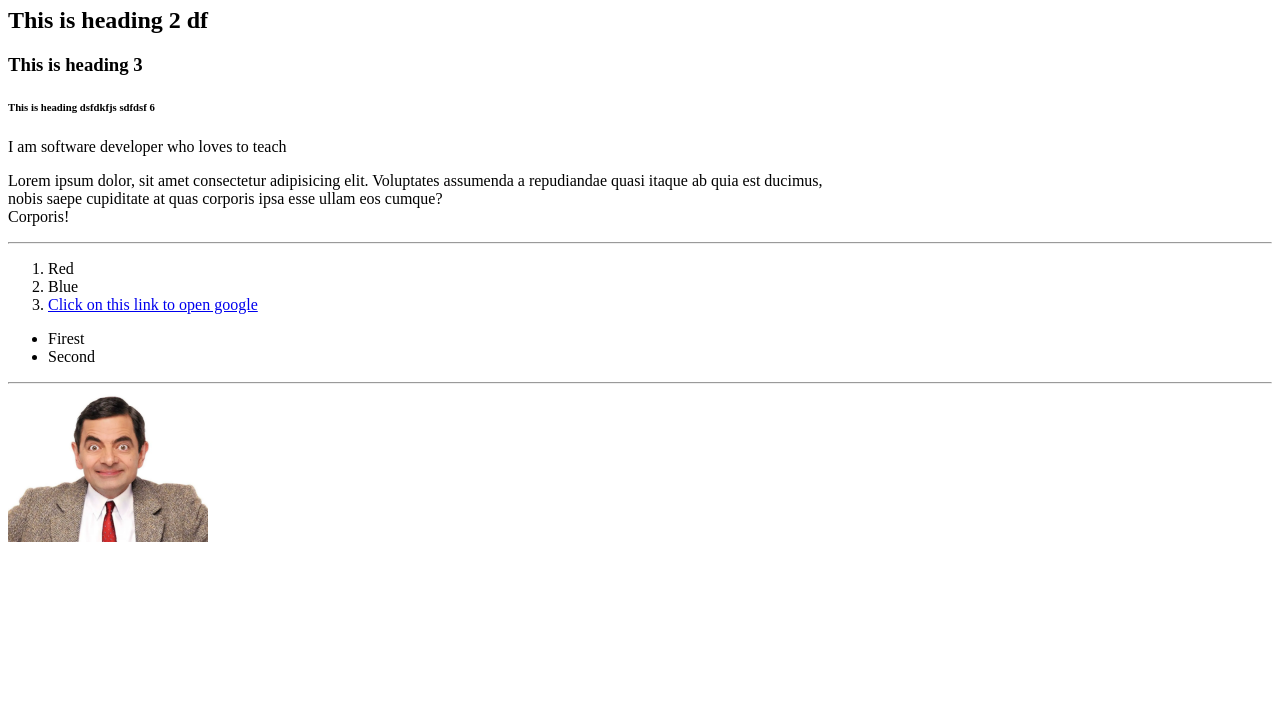
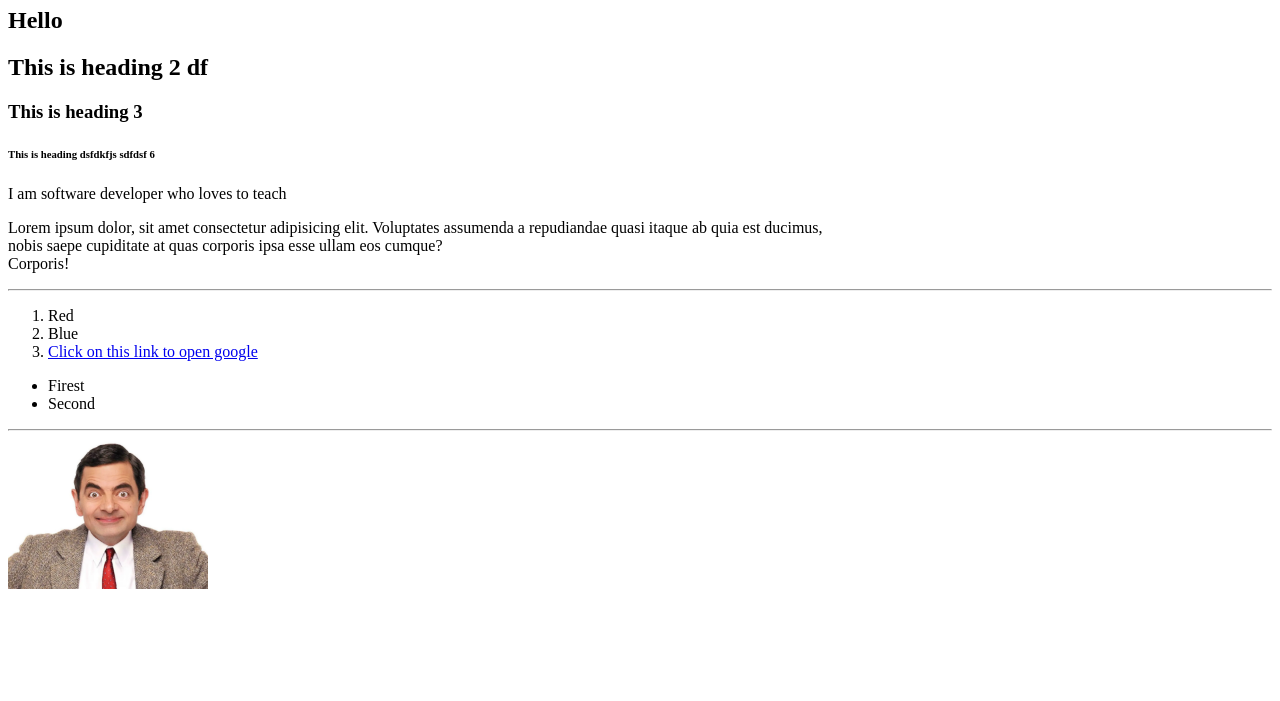
Before and after one commit to Ashish1322/Day1-Aug, a plain HTML site: page index.html in a window 1280 px wide. Shown: the part 99-800 px from the top of the page. Drawn offline with Linux system fonts and the light colour scheme.

Commit message:
added a new heading and created a new file

```diff
--- a/index.html
+++ b/index.html
@@ -8,6 +8,7 @@
     </head>
     <img>
     <h1>Software Developer</h1>
+    <h2>Hello</h2>
     <h2>This is heading 2 df</h2>
     <h3>This is heading 3</h3>
     <h6>This is heading dsfdkfjs sdfdsf 6</h6>
```
Also changed, not shown: b.html (added, +1 -0 lines).
